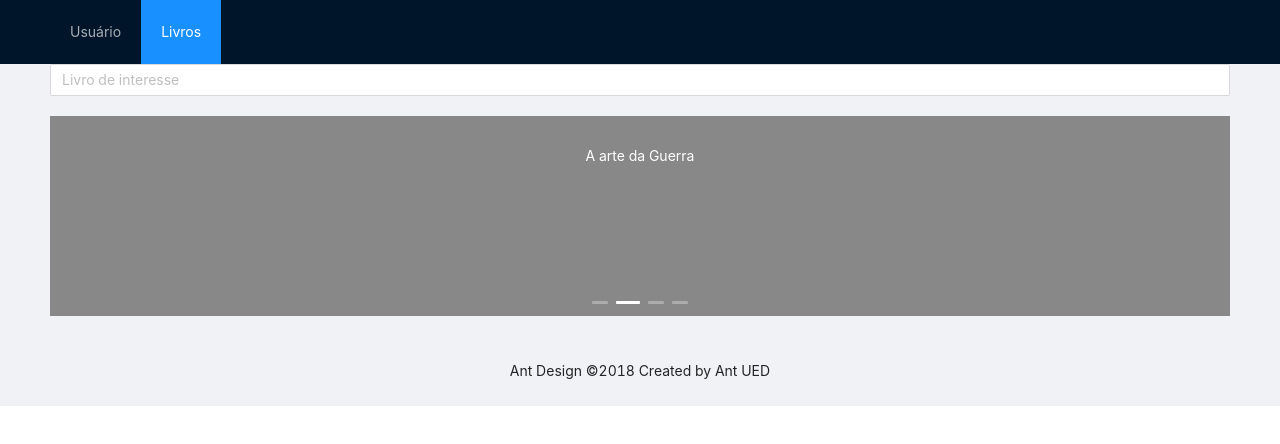
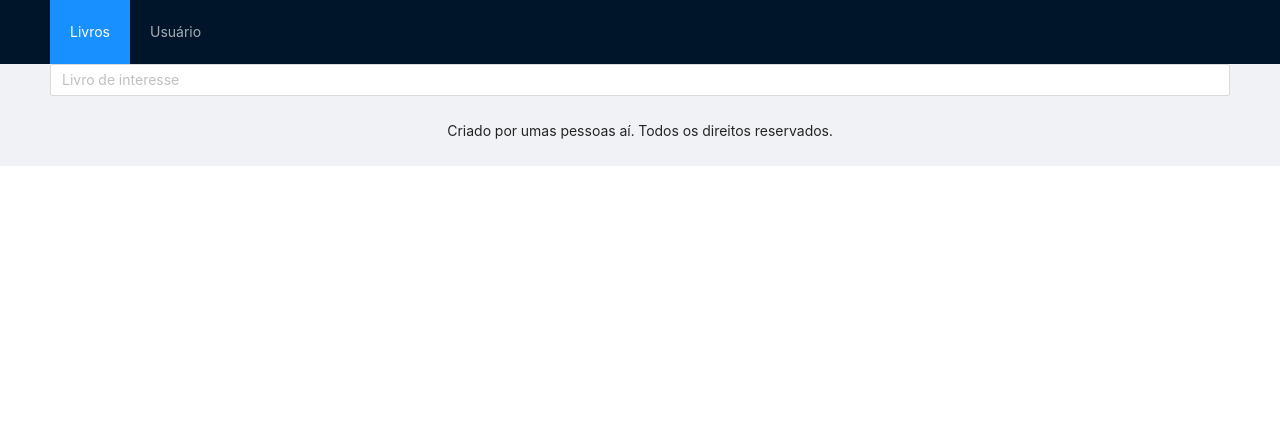
Before and after one commit to MarceloBerlitz/relational-library, a React (Create React App) app in the folder client/: page /home in a window 1280 px wide. Shown: the top 444 px of the page. Built offline with nearby package versions, Linux system fonts and the light colour scheme.

Commit message:
modify routes

```diff
--- a/client/src/App/App.tsx
+++ b/client/src/App/App.tsx
@@ -1,14 +1,14 @@
-import { Courses} from '../routes/app.routes';
+import { AppRoutes } from "../routes/app.routes";
 import "react-toastify/dist/ReactToastify.css";
 import { ToastContainer } from "react-toastify";
 
 const App = () => {
   return (
     <>
-      <Courses/>
+      <AppRoutes />
       <ToastContainer />
     </>
   );
-}
+};
 
-export default App
+export default App;
--- /dev/null
+++ b/client/src/api/index.ts
@@ -0,0 +1,2 @@
+export * as books from './books';
+export * as users from './users';
--- a/client/src/components/Body/Body.tsx
+++ /dev/null
@@ -1,17 +0,0 @@
-import { Input } from 'antd'
-import { useState } from 'react'
-
-import { BookSheel } from '../Carousel/Carousel'
-
-export const Body = () => {
-    const [bookName, setBookName] = useState('')
-    return (
-        <>
-            {bookName}
-            <Input
-                placeholder="Livro de interesse"
-                onChange={e => setBookName(e.target.value)}
-            />
-            <BookSheel/>
-        </>)
-}
--- a/client/src/components/Carousel/Carousel.tsx
+++ /dev/null
@@ -1,13 +0,0 @@
-import { BookRow, Book } from "./styles"
-
-const livros = ['A revolução dos bichos',
-                 'A arte da Guerra',
-                 '1984',
-                 'A origem das espécies']
-
-export const BookSheel = () => {
-    return (
-        <BookRow autoplay>
-           {livros.map(livro => <Book>{livro}</Book>)}
-        </BookRow>)
-}
--- a/client/src/components/Carousel/styles.ts
+++ /dev/null
@@ -1,15 +0,0 @@
-
-import { Carousel } from 'antd';
-import styled from 'styled-components'
-
-export const BookRow = styled(Carousel)`
-    margin: 20px 0px;
-    height: 200px;
-    line-height: 80px;
-    background-color: #888;
-`
-
-export const Book = styled.div`
-    text-align: center;
-    color: #fff;
-`
--- /dev/null
+++ b/client/src/components/Layout/Layout.tsx
@@ -0,0 +1,32 @@
+import { Layout, Menu } from "antd";
+
+const { Header, Content, Footer } = Layout;
+
+type Props = {
+  children: React.ReactNode;
+};
+
+export const LayoutComponent = ({ children }: Props) => {
+  return (
+    <Layout>
+      <Header style={{ position: "fixed", zIndex: 1, width: "100%" }}>
+        <div className="logo" />
+        <Menu theme="dark" mode="horizontal" defaultSelectedKeys={["1"]}>
+          <Menu.Item key="1">Livros</Menu.Item>
+          <Menu.Item key="2">Usuário</Menu.Item>
+        </Menu>
+      </Header>
+      <Content
+        className="site-layout"
+        style={{ padding: "0 50px", marginTop: 64 }}
+      >
+        {children}
+      </Content>
+      <Footer style={{ textAlign: "center" }}>
+        Criado por umas pessoas aí. Todos os direitos reservados.
+      </Footer>
+    </Layout>
+  );
+};
+
+export default LayoutComponent;
--- /dev/null
+++ b/client/src/pages/Home/Home.tsx
@@ -0,0 +1,18 @@
+import { useState } from "react";
+
+import { Input } from "antd";
+
+const Home = () => {
+  const [bookName, setBookName] = useState("");
+  return (
+    <>
+      {bookName}
+      <Input
+        placeholder="Livro de interesse"
+        onChange={(e) => setBookName(e.target.value)}
+      />
+    </>
+  );
+};
+
+export default Home;
--- a/client/src/pages/Home/index.tsx
+++ /dev/null
@@ -1,25 +0,0 @@
-import { Layout, Menu } from 'antd';
-
-import { Body } from '../../components/Body/Body';
-
-const { Header, Content, Footer } = Layout;
-
-export const Home = () => {
-  return (
-    <Layout>
-      <Header style={{ position: 'fixed', zIndex: 1, width: '100%' }}>
-        <div className="logo" />
-        <Menu theme="dark" mode="horizontal" defaultSelectedKeys={['2']}>
-          <Menu.Item key="1">Usuário</Menu.Item>
-          <Menu.Item key="2">Livros</Menu.Item>
-        </Menu>
-      </Header>
-      <Content className="site-layout" style={{ padding: '0 50px', marginTop: 64 }}>
-        <Body />
-      </Content>
-      <Footer style={{ textAlign: 'center' }}>Ant Design ©2018 Created by Ant UED</Footer>
-    </Layout>
-  );
-}
-
-export default Home
--- /dev/null
+++ b/client/src/pages/Login/Login.tsx
@@ -0,0 +1,6 @@
+const Login = () =>{
+    return(
+        <div>Login</div>
+    )
+}
+export default Login;
--- a/client/src/pages/Login/index.tsx
+++ /dev/null
@@ -1,7 +0,0 @@
-
-
-export const Login = () =>{
-    return(
-        <div>Login</div>
-    )
-}
--- a/client/src/routes/app.routes.tsx
+++ b/client/src/routes/app.routes.tsx
@@ -1,15 +1,19 @@
-import { BrowserRouter, Routes, Route } from 'react-router-dom';
+import { BrowserRouter, Routes, Route } from "react-router-dom";
 
-import { Login } from '../pages/Login';
-import { Home } from '../pages/Home';
+import Layout from "../components/Layout/Layout";
+import { layoutRoutes, noLayoutRoutes } from "./routes";
 
-export const Courses = () => {
-    return (
-        <BrowserRouter >
-            <Routes>
-                <Route path="/login" element={<Login/>}/>
-                <Route path="/home" element={<Home/>}/>
-            </Routes>
-        </BrowserRouter >
-    );
-}
+export const AppRoutes = () => {
+  return (
+    <BrowserRouter>
+      <Routes>
+        {noLayoutRoutes.map((route) => (
+          <Route {...route} />
+        ))}
+        {layoutRoutes.map(({ element, ...other }) => (
+          <Route element={<Layout>{element}</Layout>} {...other} />
+        ))}
+      </Routes>
+    </BrowserRouter>
+  );
+};
--- /dev/null
+++ b/client/src/routes/routes.tsx
@@ -0,0 +1,16 @@
+import Home from "../pages/Home/Home";
+import Login from "../pages/Login/Login";
+
+export const noLayoutRoutes = [
+  {
+    path: "/login",
+    element: <Login />,
+  },
+];
+
+export const layoutRoutes = [
+  {
+    path: "/home",
+    element: <Home />,
+  },
+];
```
